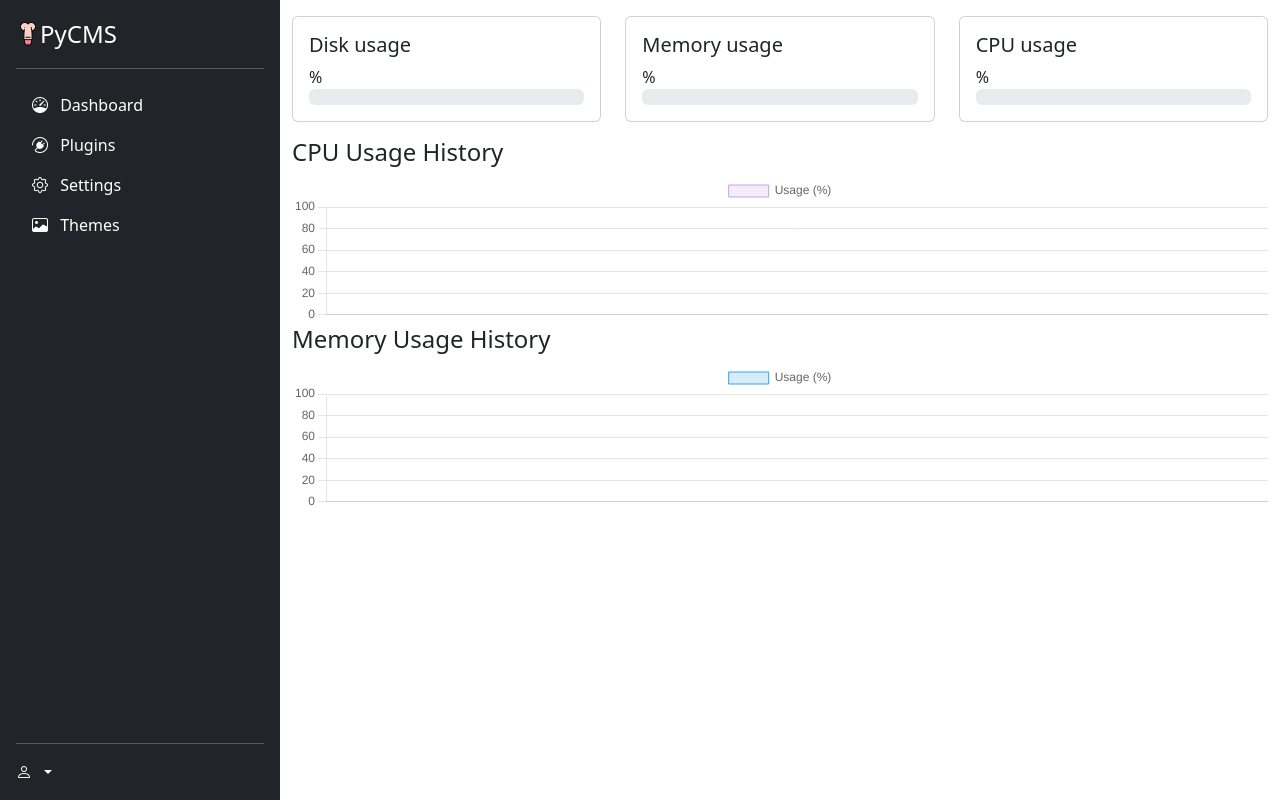
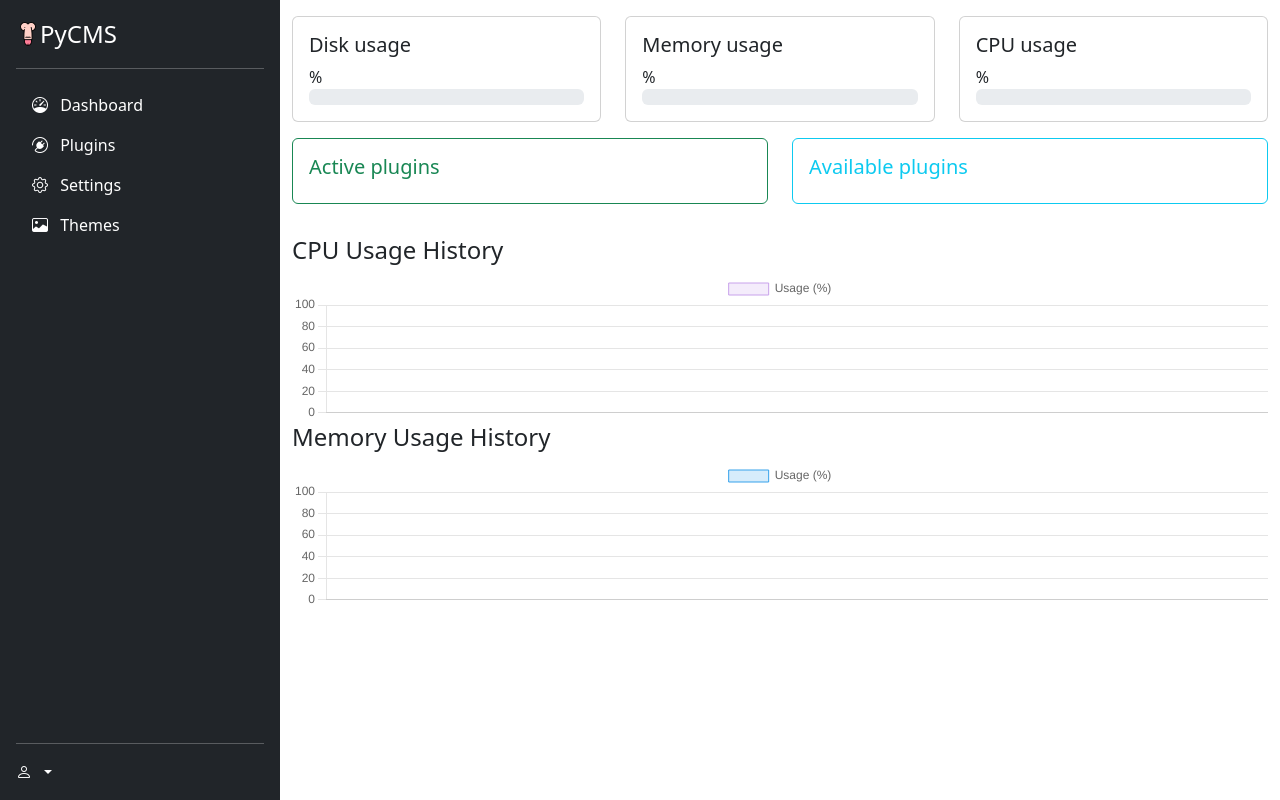
Before and after one commit to ZaWaTeam/web-cms-project, a Flask app: template admin/template/panel/dashboard.html in a window 1280 px wide. Run offline with Flask 2, Linux system fonts and the light colour scheme; the template is opened without the code that fills it, so the values that code supplies are empty; parts of the project's set-up code (start-up, migrations or seed data) failed here and were passed over; some libraries are stand-ins or nearby versions.

Commit message:
Update dashboard.html

```diff
--- a/admin/template/panel/dashboard.html
+++ b/admin/template/panel/dashboard.html
@@ -43,6 +43,24 @@
                 </div>
             </div>
         </div>
+        <div class="row mt-3">
+            <div class="col">
+                <div class="card border-success mb-3">
+                    <div class="card-body text-success">
+                      <h5>Active plugins</h5>
+                      <span class="fs-3">{{ sysinfo.active_plugins | escape }}</span>
+                    </div>
+                  </div>
+            </div>
+            <div class="col">
+                <div class="card border-info mb-3">
+                    <div class="card-body text-info">
+                      <h5>Available plugins</h5>
+                      <span class="fs-3">{{ sysinfo.available_plugins | escape }}</span>
+                    </div>
+                  </div>
+            </div>
+        </div>
             <div class="chart mt-3">
                 {% include 'parts/dashboard_graph_cpu.html' %}
                 {% include 'parts/dashboard_graph_memory.html' %}
```
